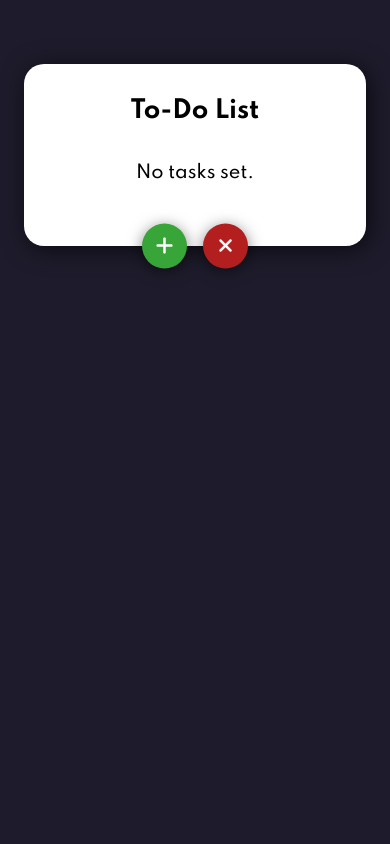
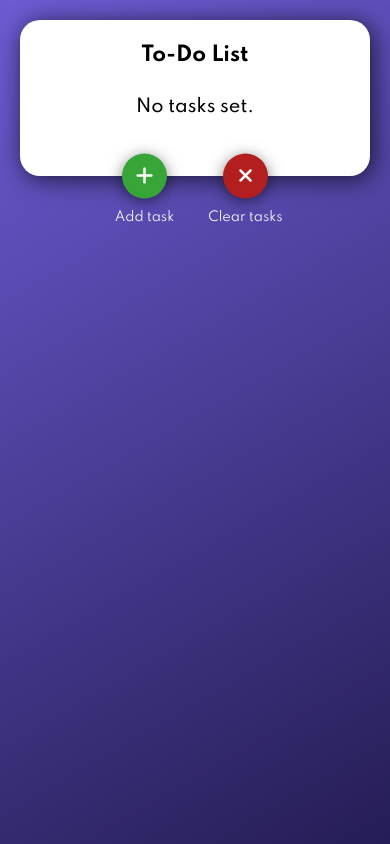
Before and after one commit to connorbiddle/react-to-do-list, a React (Create React App) app: page / in a window 390 px wide. Built offline with nearby package versions, Linux system fonts and the light colour scheme.

Commit message:
Stopped task addition upon task edit/delete. Also improved responsiveness - still aimed at desktop.

```diff
--- a/src/App.css
+++ b/src/App.css
@@ -1,8 +1,15 @@
 .App {
   min-height: 100vh;
-  background: #1e1c2c;
+  background: #413688;
+  background: linear-gradient(150deg, #6c5cd4, #251d55);
   display: flex;
   align-items: flex-start;
   justify-content: center;
-  padding: 4rem 1.5rem;
+  padding: 4rem 1.5rem 5.5rem;
 }
+
+@media (max-width: 550px) {
+  .App {
+    padding: 1.25rem 1.25rem 5.5rem;
+  }
+}
--- a/src/components/Task.jsx
+++ b/src/components/Task.jsx
@@ -3,16 +3,18 @@ import EditTask from "./EditTask";
 import { TasksContext } from "../TasksContext";
 import "../styles/Task.css";
 
-const Task = ({ id, name, completed }) => {
+const Task = ({ id, name, completed, cancelAddTask }) => {
   const { toggleCompleted, deleteTask } = useContext(TasksContext);
   const [isEditing, setIsEditing] = useState(false);
 
   const remove = (e) => {
     e.stopPropagation();
+    cancelAddTask();
     deleteTask(id);
   };
   const startEditing = (e) => {
     e.stopPropagation();
+    cancelAddTask();
     setIsEditing(true);
   };
   const stopEditing = () => setIsEditing(false);
--- a/src/components/TasksList.jsx
+++ b/src/components/TasksList.jsx
@@ -16,7 +16,12 @@ const TasksList = () => {
       return <p className="TasksList-empty">No tasks set.</p>;
     } else {
       return tasks.map((task, index) => (
-        <Task key={task.id} isLast={index === tasks.length - 1} {...task} />
+        <Task
+          key={task.id}
+          isLast={index === tasks.length - 1}
+          {...task}
+          cancelAddTask={cancelAddTask}
+        />
       ));
     }
   };
--- a/src/index.css
+++ b/src/index.css
@@ -5,14 +5,10 @@
 }
 
 html,
-body {
+body,
+input {
   font-family: "Spartan", sans-serif;
   font-weight: 500;
-}
-
-input {
-  font-weight: 500;
-  font-family: "Spartan", sans-serif;
 }
 
 @keyframes fadeIn {
--- a/src/styles/EditTask.css
+++ b/src/styles/EditTask.css
@@ -22,3 +22,12 @@
   background: #f0f0f0;
   border: 1px solid #d3d3d3;
 }
+
+@media (max-width: 550px) {
+  .EditTask {
+    height: 55px;
+  }
+  .EditTask input {
+    font-size: 0.95rem;
+  }
+}
--- a/src/styles/NewTaskForm.css
+++ b/src/styles/NewTaskForm.css
@@ -49,3 +49,9 @@
 .NewTaskForm-cancel:hover {
   transform: scale(1.1);
 }
+
+@media (max-width: 550px) {
+  .NewTaskForm input {
+    font-size: 0.95rem;
+  }
+}
--- a/src/styles/Task.css
+++ b/src/styles/Task.css
@@ -1,7 +1,6 @@
 .Task {
   display: flex;
   align-items: center;
-  font-size: 1.05rem;
   letter-spacing: -0.5px;
   border-bottom: 1px solid rgba(30, 28, 44, 0.6);
   height: 65px;
@@ -21,6 +20,7 @@
 }
 
 .Task-text {
+  font-size: 1.05rem;
   margin-top: 0.3em;
   position: relative;
   transition: 0.3s ease opacity;
@@ -73,3 +73,21 @@
 .Task:hover .Task-delete {
   opacity: 1;
 }
+
+@media (max-width: 550px) {
+  .Task {
+    height: 55px;
+  }
+  .Task-icon {
+    width: 1.75rem;
+  }
+  .Task-text {
+    font-size: 0.95rem;
+    line-height: 1.4;
+  }
+  .Task-edit,
+  .Task-delete {
+    opacity: 0.8;
+    font-size: 0.9rem;
+  }
+}
--- a/src/styles/TasksList.css
+++ b/src/styles/TasksList.css
@@ -27,10 +27,13 @@
 }
 
 .TasksList-buttons {
+  display: flex;
+  justify-content: center;
   position: absolute;
   left: 50%;
   bottom: 0;
   transform: translate(-50%, 50%);
+  width: 100%;
 }
 
 .TasksList-buttons button {
@@ -81,10 +84,28 @@
   transition-delay: 150ms;
 }
 
+@media (max-width: 550px) {
+  .TasksList {
+    padding: 1.5rem 1.5rem 2.25rem;
+  }
+  .TasksList-title {
+    font-size: 1.25rem;
+    margin-bottom: 0.5rem;
+  }
+  .TasksList-buttons button {
+    margin: 0 1.75rem;
+    opacity: 1;
+  }
+  .TasksList-buttons button .tooltip {
+    margin-top: 0.15rem;
+    opacity: 1;
+  }
+}
+
 @keyframes appear {
   from {
     opacity: 0;
-    transform: scale(0.75);
+    transform: scale(0.85);
   }
   to {
     opacity: 1;
```
